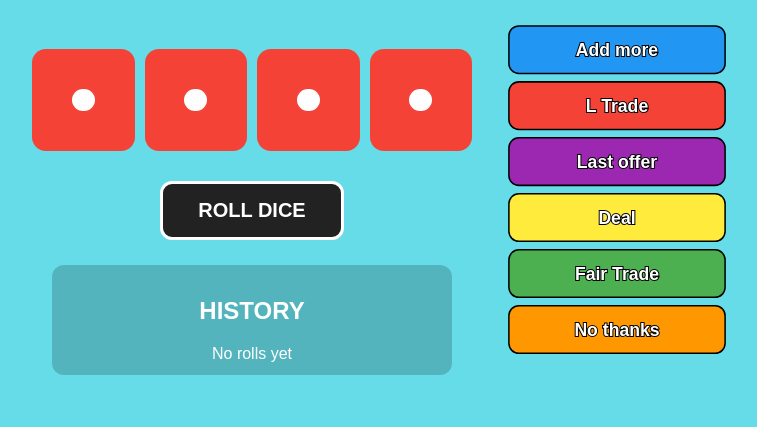
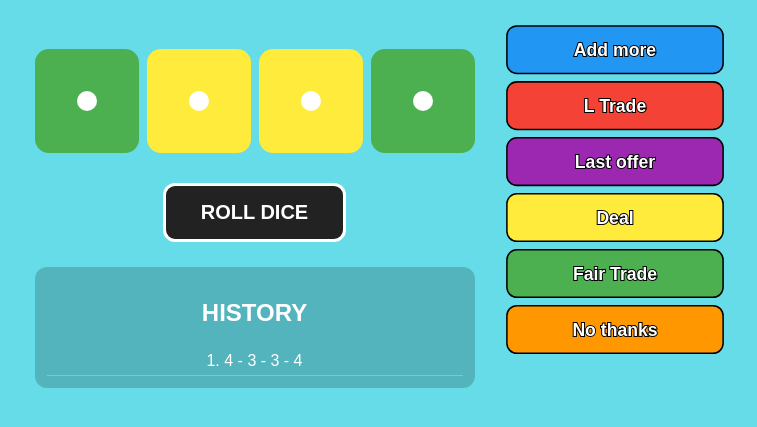
Before and after one commit to xolaeben/x0l3kzz-burmaldice, a plain HTML site: page index.html in a window 1280 px wide. Both pictures are taken after a click on the button "ROLL DICE". Shown: the part 81-508 px from the top of the page, without its empty margins (258-1015 px from the left). Drawn offline with Linux system fonts and the light colour scheme.

Commit message:
Update index.html

```diff
--- a/index.html
+++ b/index.html
@@ -2,13 +2,11 @@
 <html lang="ru">
 <head>
 <meta charset="UTF-8">
-<meta name="viewport" content="width=device-width, initial-scale=1.0">
+<meta name="viewport" content="width=device-width, initial-scale=1">
 <title>X0L3KZZ DICE</title>
 
 <style>
-* {
-  box-sizing: border-box;
-}
+* { box-sizing: border-box; }
 
 body {
   margin: 0;
@@ -20,7 +18,6 @@ body {
 }
 
 h1 {
-  font-size: 32px;
   text-shadow: 2px 2px 4px black;
 }
 
@@ -28,7 +25,7 @@ h1 {
   display: flex;
   justify-content: center;
   align-items: flex-start;
-  gap: 30px;
+  gap: 25px;
   flex-wrap: wrap;
 }
 
@@ -39,49 +36,43 @@ main {
 
 .dice {
   display: grid;
-  grid-template-columns: repeat(4, minmax(0, 1fr));
-  gap: 10px;
-  width: 100%;
+  grid-template-columns: repeat(4, 1fr);
+  gap: 8px;
   margin: 30px auto;
 }
 
 .die {
-  width: 100%;
   aspect-ratio: 1;
-  background: #f44336;
+  min-width: 0;
   border-radius: 14px;
   display: flex;
+  justify-content: center;
   align-items: center;
-  justify-content: center;
+  background: white;
 }
 
 .dot {
-  width: 22%;
-  aspect-ratio: 1;
+  width: 20px;
+  height: 20px;
+  border-radius: 50%;
   background: white;
-  border-radius: 50%;
 }
 
 button {
+  padding: 15px 35px;
   background: #222;
   color: white;
   border: 3px solid white;
   border-radius: 12px;
-  padding: 15px 35px;
   font-size: 20px;
   font-weight: bold;
   cursor: pointer;
 }
 
-button:active {
-  transform: scale(.96);
-}
-
 .history {
   margin: 25px auto;
-  max-width: 400px;
+  padding: 12px;
   background: rgba(0,0,0,.18);
-  padding: 12px;
   border-radius: 12px;
 }
 
@@ -93,17 +84,12 @@ button:active {
 .phrases img {
   width: 230px;
   max-width: 90vw;
-  height: auto;
 }
 
-@media (max-width: 650px) {
+@media(max-width:650px) {
   .layout {
     flex-direction: column;
     align-items: center;
-  }
-
-  main {
-    max-width: 440px;
   }
 }
 </style>
@@ -114,8 +100,8 @@ button:active {
 <h1>X0L3KZZ DICE</h1>
 
 <div class="layout">
+<main>
 
-<main>
 <div class="dice">
   <div class="die"><div class="dot"></div></div>
   <div class="die"><div class="dot"></div></div>
@@ -123,22 +109,22 @@ button:active {
   <div class="die"><div class="dot"></div></div>
 </div>
 
-  <button id="rollButton">ROLL DICE</button>
+<button type="button" onclick="rollDice()">ROLL DICE</button>
 
 <div class="history">
   <h2>HISTORY</h2>
   <div id="history">No rolls yet</div>
 </div>
+
 </main>
 
 <aside class="phrases">
   <img src="dice-phrases.svg" alt="Trading phrases">
 </aside>
-
 </div>
 
 <script>
-const colors = [
+var colors = [
   "#f44336",
   "#ff9800",
   "#ffeb3b",
@@ -147,63 +133,67 @@ const colors = [
   "#9c27b0"
 ];
 
-let rolls = 0;
-let rollHistory = [];
+var rolls = 0;
+var rollHistory = [];
 
 function rollDice() {
   rolls++;
 
-  const special = rolls % 9 === 0;
-
-  const amount = special
+  var special = rolls % 9 === 0;
+  var amount = special
     ? 3 + Math.floor(Math.random() * 2)
     : 2 + Math.floor(Math.random() * 2);
 
-  const shuffledColors = [...colors];
+  var pool = colors.slice();
 
-  for (let i = shuffledColors.length - 1; i > 0; i--) {
-    const j = Math.floor(Math.random() * (i + 1));
-    [shuffledColors[i], shuffledColors[j]] =
-      [shuffledColors[j], shuffledColors[i]];
+  for (var i = pool.length - 1; i > 0; i--) {
+    var j = Math.floor(Math.random() * (i + 1));
+    var temp = pool[i];
+    pool[i] = pool[j];
+    pool[j] = temp;
   }
 
-  const selected = shuffledColors.slice(0, amount);
+  var selected = pool.slice(0, amount);
+  var result = [];
 
-  const result = [];
-
-  for (let i = 0; i < 4; i++) {
-    result.push(selected[i % selected.length]);
+  for (var i = 0; i < 4; i++) {
+    result.push(selected[i % amount]);
   }
 
-  for (let i = result.length - 1; i > 0; i--) {
-    const j = Math.floor(Math.random() * (i + 1));
-    [result[i], result[j]] = [result[j], result[i]];
+  for (var i = result.length - 1; i > 0; i--) {
+    var j = Math.floor(Math.random() * (i + 1));
+    var temp = result[i];
+    result[i] = result[j];
+    result[j] = temp;
   }
 
-  const dice = document.querySelectorAll(".die");
+  var dice = document.querySelectorAll(".die");
 
-  dice.forEach((die, i) => {
-    die.style.backgroundColor = result[i];
+  for (var i = 0; i < 4; i++) {
+    dice[i].style.backgroundColor = result[i];
+  }
+
+  var numbers = result.map(function(color) {
+    return colors.indexOf(color) + 1;
   });
 
-  const names = result.map(color =>
-    colors.indexOf(color) + 1
-  );
-
-  rollHistory.unshift(names);
+  rollHistory.unshift(numbers);
 
   if (rollHistory.length > 25) {
     rollHistory.pop();
   }
 
-  document.getElementById("history").innerHTML =
-    rollHistory.map((item, index) =>
-      <div class="history-item">${rollHistory.length - index}. ${item.join(" - ")}</div>
-    ).join("");
+  var historyHTML = "";
+
+  for (var i = 0; i < rollHistory.length; i++) {
+    historyHTML += '<div class="history-item">' +
+      (rollHistory.length - i) + '. ' +
+      rollHistory[i].join(" - ") +
+      '</div>';
   }
 
-document.getElementById("rollButton")
-  .addEventListener("click", rollDice);
+  document.getElementById("history").innerHTML = historyHTML;
+}
 </script>
 
 </body>
```
Lines whose indentation alone changed are shown as unchanged.
